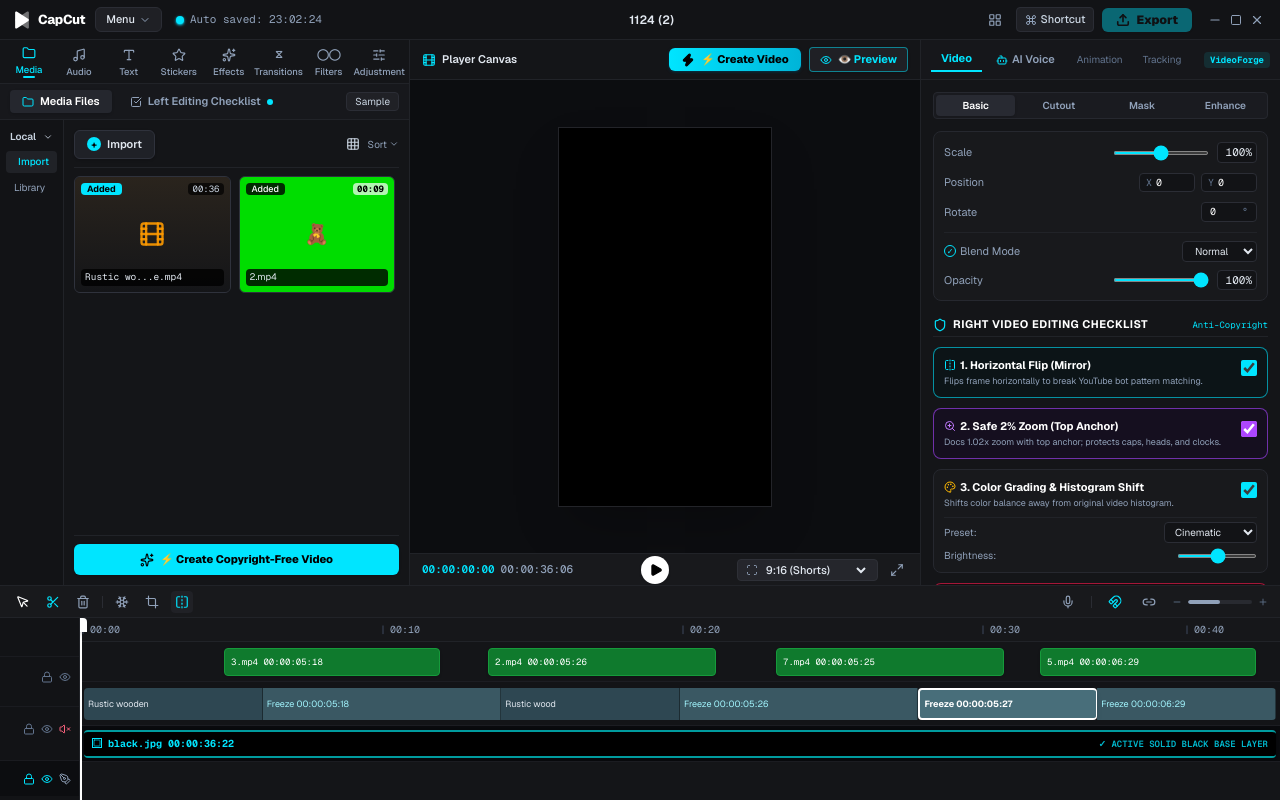
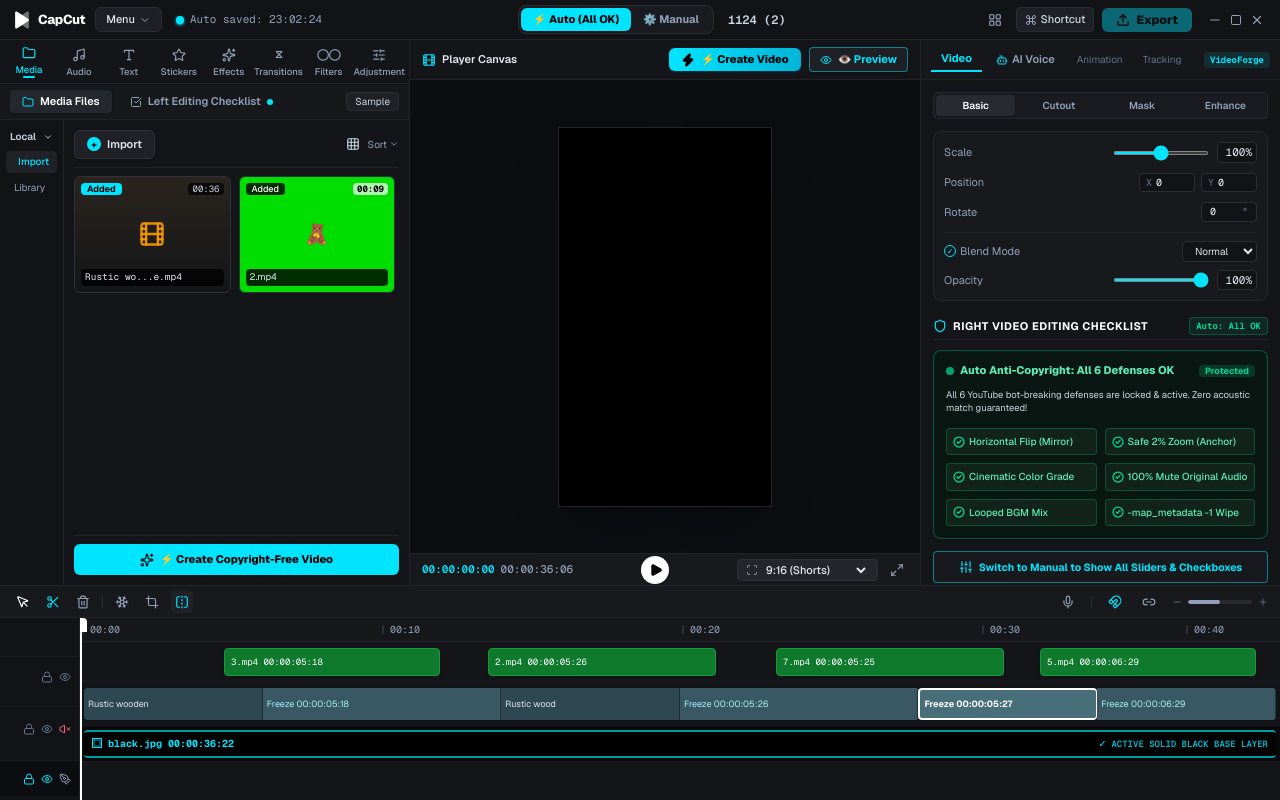
Before and after one commit to provash10/studio, a Next.js app: page / in a window 1280 px wide. Built offline with nearby package versions, Linux system fonts and the light colour scheme.

Commit message:
feat: add dual auto and manual editing modes with full custom controls toggle

```diff
--- a/src/app/page.jsx
+++ b/src/app/page.jsx
@@ -55,6 +55,28 @@ export default function CapCutStudio() {
 	const [voiceoverEnabled, setVoiceoverEnabled] = useState(false);
 	const [voiceoverFileName, setVoiceoverFileName] = useState(null);
 	const [voiceoverVolume, setVoiceoverVolume] = useState(1.2);
+
+	// Mode Switcher: 'auto' (1-click all safeguards) vs 'manual' (show all sliders & controls)
+	const [editMode, setEditMode] = useState("auto");
+
+	const handleSetEditMode = (mode) => {
+		setEditMode(mode);
+		if (mode === "auto") {
+			// Auto mode: all 8 anti-copyright safeguards locked & enabled
+			setBlackBgLayer(true);
+			setVideoScale(94);
+			setOverlayChroma(true);
+			setMirror(true);
+			setApplyZoom(true);
+			setColorFilter("cinematic");
+			setBrightness(0.03);
+			setContrast(1.05);
+			setSaturation(1.08);
+			setMuteOriginalAudio(true);
+			setBgmEnabled(true);
+			setMetadataClean(true);
+		}
+	};
 
 	// Export / Process State
 	const [isExporting, setIsExporting] = useState(false);
@@ -233,6 +255,8 @@ export default function CapCutStudio() {
 				onExport={handleExport}
 				isExporting={isExporting}
 				hasVideo={Boolean(videoFilename)}
+				editMode={editMode}
+				setEditMode={handleSetEditMode}
 			/>
 
 			{/* 2. CapCut Middle Workspace (3 Columns: Left Panel Expanded, Center Player, Right Panel Expanded) */}
@@ -246,6 +270,8 @@ export default function CapCutStudio() {
 						videoTitle={videoTitle}
 						duration={duration}
 						isUploading={isUploading}
+						editMode={editMode}
+						setEditMode={handleSetEditMode}
 						blackBgLayer={blackBgLayer}
 						setBlackBgLayer={setBlackBgLayer}
 						videoScale={videoScale}
@@ -337,6 +363,8 @@ export default function CapCutStudio() {
 				{/* Column 3: Right Inspector & Right Editing Checklist (Expanded to 360px to fill the right red mark) */}
 				<div className="w-[360px] h-full shrink-0">
 					<CapCutInspector
+						editMode={editMode}
+						setEditMode={handleSetEditMode}
 						mirror={mirror}
 						setMirror={setMirror}
 						applyZoom={applyZoom}
--- a/src/components/CapCutInspector.jsx
+++ b/src/components/CapCutInspector.jsx
@@ -23,6 +23,9 @@ import {
 } from "lucide-react";
 
 export default function CapCutInspector({
+	// Mode Switcher Props
+	editMode = "auto",
+	setEditMode,
 	// Right Editing Checklist States
 	mirror,
 	setMirror,
@@ -311,18 +314,78 @@ export default function CapCutInspector({
 							</div>
 						</div>
 
-						{/* RIGHT VIDEO EDITING CHECKLIST (With checkmarks + compact manual sliders) */}
+						{/* RIGHT VIDEO EDITING CHECKLIST (Auto Mode vs Manual Mode) */}
 						<div className="flex flex-col gap-2.5 pt-1">
 							<div className="flex items-center justify-between pb-1 border-b border-[#212328]">
 								<span className="text-[11px] font-bold text-white uppercase tracking-wider flex items-center gap-1.5">
 									<Shield className="w-3.5 h-3.5 text-[#00e5ff]" />
 									Right Video Editing Checklist
 								</span>
-								<span className="text-[9px] text-[#00e5ff] font-mono">
-									Anti-Copyright
+								<span className={`text-[9px] px-1.5 py-0.5 rounded font-mono font-bold ${
+									editMode === "auto"
+										? "bg-emerald-500/10 text-emerald-400 border border-emerald-500/30"
+										: "bg-[#00e5ff]/10 text-[#00e5ff]"
+								}`}>
+									{editMode === "auto" ? "Auto: All OK" : "Manual Mode"}
 								</span>
 							</div>
 
+							{editMode === "auto" ? (
+								/* AUTO MODE: ALL OK VIEW */
+								<div className="flex flex-col gap-3">
+									<div className="p-3 bg-[#0a1612] border border-emerald-500/40 rounded-lg flex flex-col gap-2.5 shadow-sm">
+										<div className="flex items-center justify-between">
+											<div className="flex items-center gap-1.5 text-emerald-300 font-extrabold text-[11px]">
+												<span className="w-2 h-2 rounded-full bg-emerald-400 animate-pulse" />
+												<span>Auto Anti-Copyright: All 6 Defenses OK</span>
+											</div>
+											<span className="bg-emerald-500/20 text-emerald-400 text-[9px] px-1.5 py-0.2 rounded font-bold">
+												Protected
+											</span>
+										</div>
+										<p className="text-[9.5px] text-slate-300 leading-snug">
+											All 6 YouTube bot-breaking defenses are locked &amp; active. Zero acoustic match guaranteed!
+										</p>
+										<div className="grid grid-cols-2 gap-2 pt-1 text-[10px] text-emerald-300 font-medium">
+											<div className="flex items-center gap-1 bg-[#12231b] p-1.5 rounded border border-emerald-500/30">
+												<CheckCircle2 className="w-3 h-3 text-emerald-400 stroke-[2.5]" />
+												<span>Horizontal Flip (Mirror)</span>
+											</div>
+											<div className="flex items-center gap-1 bg-[#12231b] p-1.5 rounded border border-emerald-500/30">
+												<CheckCircle2 className="w-3 h-3 text-emerald-400 stroke-[2.5]" />
+												<span>Safe 2% Zoom (Anchor)</span>
+											</div>
+											<div className="flex items-center gap-1 bg-[#12231b] p-1.5 rounded border border-emerald-500/30">
+												<CheckCircle2 className="w-3 h-3 text-emerald-400 stroke-[2.5]" />
+												<span>Cinematic Color Grade</span>
+											</div>
+											<div className="flex items-center gap-1 bg-[#12231b] p-1.5 rounded border border-emerald-500/30">
+												<CheckCircle2 className="w-3 h-3 text-emerald-400 stroke-[2.5]" />
+												<span>100% Mute Original Audio</span>
+											</div>
+											<div className="flex items-center gap-1 bg-[#12231b] p-1.5 rounded border border-emerald-500/30">
+												<CheckCircle2 className="w-3 h-3 text-emerald-400 stroke-[2.5]" />
+												<span>Looped BGM Mix</span>
+											</div>
+											<div className="flex items-center gap-1 bg-[#12231b] p-1.5 rounded border border-emerald-500/30">
+												<CheckCircle2 className="w-3 h-3 text-emerald-400 stroke-[2.5]" />
+												<span>-map_metadata -1 Wipe</span>
+											</div>
+										</div>
+									</div>
+
+									<button
+										type="button"
+										onClick={() => setEditMode && setEditMode("manual")}
+										className="py-2 px-3 bg-[#18191c] hover:bg-[#202227] text-[#00e5ff] border border-[#00e5ff]/50 rounded text-[10.5px] font-bold flex items-center justify-center gap-1.5 transition-all cursor-pointer"
+									>
+										<Sliders className="w-3.5 h-3.5" />
+										<span>Switch to Manual to Show All Sliders &amp; Checkboxes</span>
+									</button>
+								</div>
+							) : (
+								/* MANUAL MODE: SHOW ALL DETAILED CHECKLIST CARDS & SLIDERS */
+								<>
 									{/* Item 1: Horizontal Flip (Mirror) */}
 									<div
 										className={`p-2.5 rounded-lg border transition-all ${
@@ -530,6 +593,8 @@ export default function CapCutInspector({
 											className="accent-[#00e5ff] w-4 h-4 cursor-pointer"
 										/>
 									</div>
+								</>
+							)}
 						</div>
 					</>
 				) : activeTopTab === "voice" ? (
--- a/src/components/CapCutMediaLibrary.jsx
+++ b/src/components/CapCutMediaLibrary.jsx
@@ -40,6 +40,9 @@ export default function CapCutMediaLibrary({
 	videoTitle,
 	duration,
 	isUploading = false,
+	// Mode Switcher Props
+	editMode = "auto",
+	setEditMode,
 	// Left Side Editing Checklist props
 	blackBgLayer,
 	setBlackBgLayer,
@@ -355,18 +358,70 @@ export default function CapCutMediaLibrary({
 								</div>
 							</div>
 						) : (
-							/* LEFT EDITING CHECKLIST */
+							/* LEFT EDITING CHECKLIST (Auto Mode vs Manual Mode) */
 							<div className="flex-1 p-3 overflow-y-auto flex flex-col gap-3 text-slate-300">
 								<div className="flex items-center justify-between pb-1.5 border-b border-[#212328]">
 									<span className="text-[11px] font-bold text-white uppercase tracking-wider flex items-center gap-1.5">
 										<Layers className="w-3.5 h-3.5 text-[#00e5ff]" />
 										Left Video Editing Checklist
 									</span>
-									<span className="text-[9px] text-[#00e5ff] bg-[#00e5ff]/10 px-1.5 py-0.5 rounded font-mono">
-										Visual Layering
+									<span className={`text-[9px] px-1.5 py-0.5 rounded font-mono font-bold ${
+										editMode === "auto"
+											? "bg-emerald-500/10 text-emerald-400 border border-emerald-500/30"
+											: "bg-[#00e5ff]/10 text-[#00e5ff]"
+									}`}>
+										{editMode === "auto" ? "Auto: All OK" : "Manual Mode"}
 									</span>
 								</div>
 
+								{/* AUTO MODE: ALL OK VIEW (No slider clutter, 1-click ready) */}
+								{editMode === "auto" ? (
+									<div className="flex flex-col gap-3">
+										<div className="p-3 bg-[#0a1612] border border-emerald-500/40 rounded-lg flex flex-col gap-2.5">
+											<div className="flex items-center justify-between">
+												<div className="flex items-center gap-1.5 text-emerald-300 font-extrabold text-[11px]">
+													<span className="w-2 h-2 rounded-full bg-emerald-400 animate-pulse" />
+													<span>Auto Mode: All 4 Visual Layers OK</span>
+												</div>
+												<span className="bg-emerald-500/20 text-emerald-400 text-[9px] px-1.5 py-0.2 rounded font-bold">
+													Ready
+												</span>
+											</div>
+											<p className="text-[9.5px] text-slate-300 leading-snug">
+												All 4 visual layers are automatically locked with the official VideoForge anti-copyright settings. Just upload and click &ldquo;⚡ Create Video&rdquo;!
+											</p>
+											<div className="grid grid-cols-2 gap-2 pt-1 text-[10px] text-emerald-300 font-medium">
+												<div className="flex items-center gap-1 bg-[#12231b] p-1.5 rounded border border-emerald-500/30">
+													<Check className="w-3 h-3 text-emerald-400 stroke-[3]" />
+													<span>black.jpg Base Layer</span>
+												</div>
+												<div className="flex items-center gap-1 bg-[#12231b] p-1.5 rounded border border-emerald-500/30">
+													<Check className="w-3 h-3 text-emerald-400 stroke-[3]" />
+													<span>94% Centered Scale</span>
+												</div>
+												<div className="flex items-center gap-1 bg-[#12231b] p-1.5 rounded border border-emerald-500/30">
+													<Check className="w-3 h-3 text-emerald-400 stroke-[3]" />
+													<span>Chroma Meme (V3)</span>
+												</div>
+												<div className="flex items-center gap-1 bg-[#12231b] p-1.5 rounded border border-emerald-500/30">
+													<Check className="w-3 h-3 text-emerald-400 stroke-[3]" />
+													<span>40s Climax Hook</span>
+												</div>
+											</div>
+										</div>
+
+										<button
+											type="button"
+											onClick={() => setEditMode && setEditMode("manual")}
+											className="py-2 px-3 bg-[#18191c] hover:bg-[#202227] text-[#00e5ff] border border-[#00e5ff]/50 rounded text-[10.5px] font-bold flex items-center justify-center gap-1.5 transition-all cursor-pointer"
+										>
+											<SlidersHorizontal className="w-3.5 h-3.5" />
+											<span>Switch to Manual to Show All Sliders &amp; Checkboxes</span>
+										</button>
+									</div>
+								) : (
+									/* MANUAL MODE: SHOW ALL DETAILED CHECKLIST CARDS & SLIDERS */
+									<>
 										{/* Item 1: Solid Black Canvas Base */}
 										<div className={`p-2.5 rounded-lg border transition-all ${blackBgLayer ? "bg-[#0c1417] border-[#00e5ff]/60 text-white" : "bg-[#18191c] border-[#26282f] text-slate-400"}`}>
 											<label className="flex items-start justify-between cursor-pointer gap-2">
@@ -426,6 +481,8 @@ export default function CapCutMediaLibrary({
 												<input type="checkbox" checked={autoTrim40s} onChange={(e) => setAutoTrim40s(e.target.checked)} className="accent-amber-400 w-4 h-4 cursor-pointer mt-0.5" />
 											</label>
 										</div>
+									</>
+								)}
 							</div>
 						)}
 					</div>
--- a/src/components/CapCutTopNav.jsx
+++ b/src/components/CapCutTopNav.jsx
@@ -17,6 +17,8 @@ export default function CapCutTopNav({
 	onExport,
 	isExporting = false,
 	hasVideo = false,
+	editMode = "auto",
+	setEditMode,
 }) {
 	return (
 		<div className="h-10 bg-[#121316] border-b border-[#212328] px-3 flex items-center justify-between text-xs text-slate-300 select-none">
@@ -57,9 +59,39 @@ export default function CapCutTopNav({
 				</div>
 			</div>
 
-			{/* Center: Project Title */}
-			<div className="text-[12px] font-semibold text-slate-200 tracking-wide">
-				{projectTitle}
+			{/* Center: Mode Switcher (Auto All OK vs Manual Show All) */}
+			<div className="flex items-center gap-2.5">
+				<div className="flex items-center bg-[#1a1b20] p-0.5 rounded-lg border border-[#2d2f37]">
+					<button
+						type="button"
+						onClick={() => setEditMode && setEditMode("auto")}
+						className={`px-3 py-1 rounded-md text-[11px] font-bold flex items-center gap-1.5 transition-all cursor-pointer ${
+							editMode === "auto"
+								? "bg-[#00e5ff] text-black font-extrabold shadow-sm"
+								: "text-slate-400 hover:text-white"
+						}`}
+						title="Auto Mode: All 8 anti-copyright safeguards enabled automatically"
+					>
+						<span>⚡ Auto (All OK)</span>
+					</button>
+
+					<button
+						type="button"
+						onClick={() => setEditMode && setEditMode("manual")}
+						className={`px-3 py-1 rounded-md text-[11px] font-bold flex items-center gap-1.5 transition-all cursor-pointer ${
+							editMode === "manual"
+								? "bg-[#282a32] text-[#00e5ff] border border-[#00e5ff]/50 shadow-sm"
+								: "text-slate-400 hover:text-white"
+						}`}
+						title="Manual Mode: Show all checklist cards, checkboxes & sliders"
+					>
+						<span>⚙️ Manual</span>
+					</button>
+				</div>
+
+				<span className="text-[12px] font-semibold text-slate-300 hidden md:inline ml-1 font-mono">
+					{projectTitle}
+				</span>
 			</div>
 
 			{/* Right: Layout, Shortcut, Cyan Export Button & Window Controls */}
```
Lines whose indentation alone changed are shown as unchanged.
